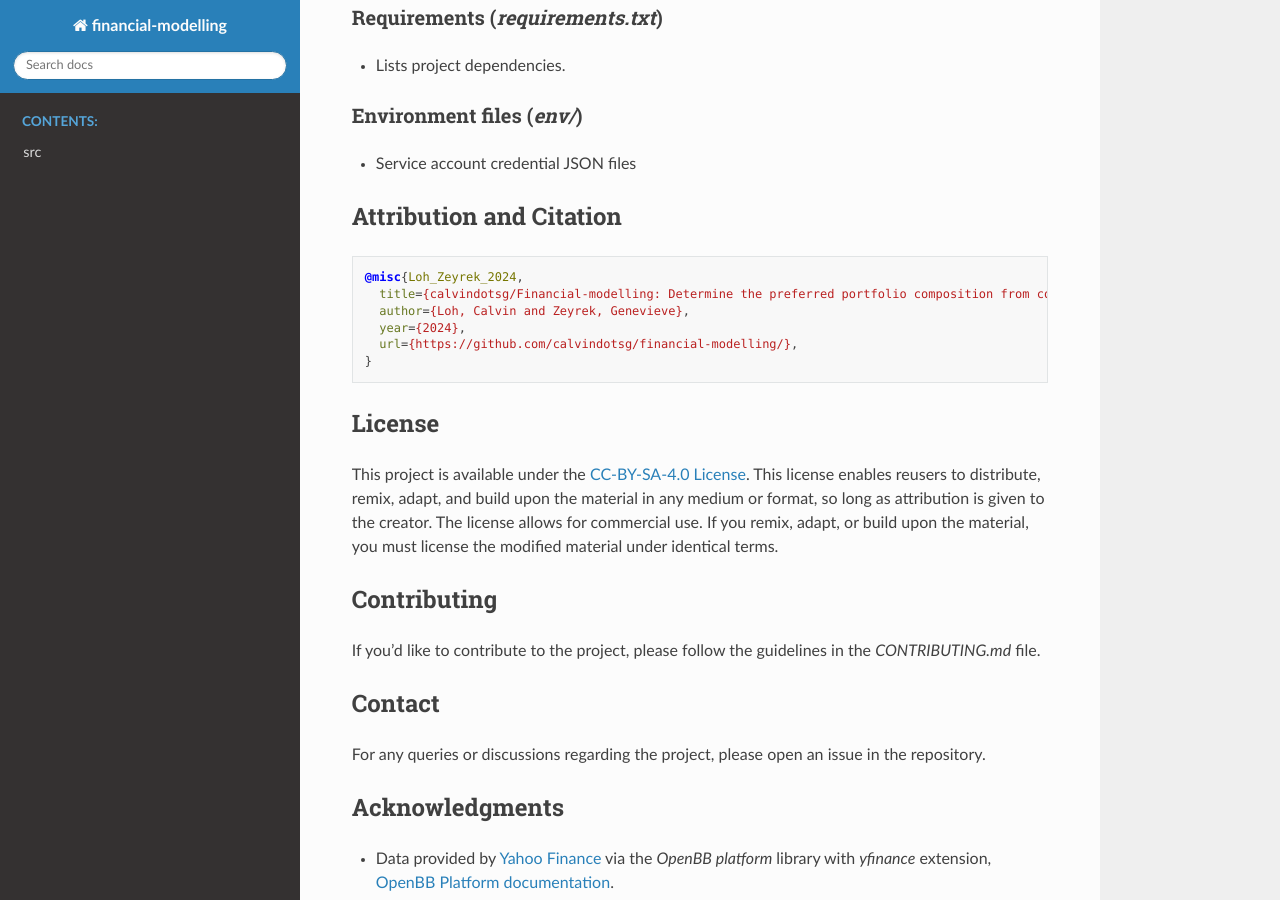
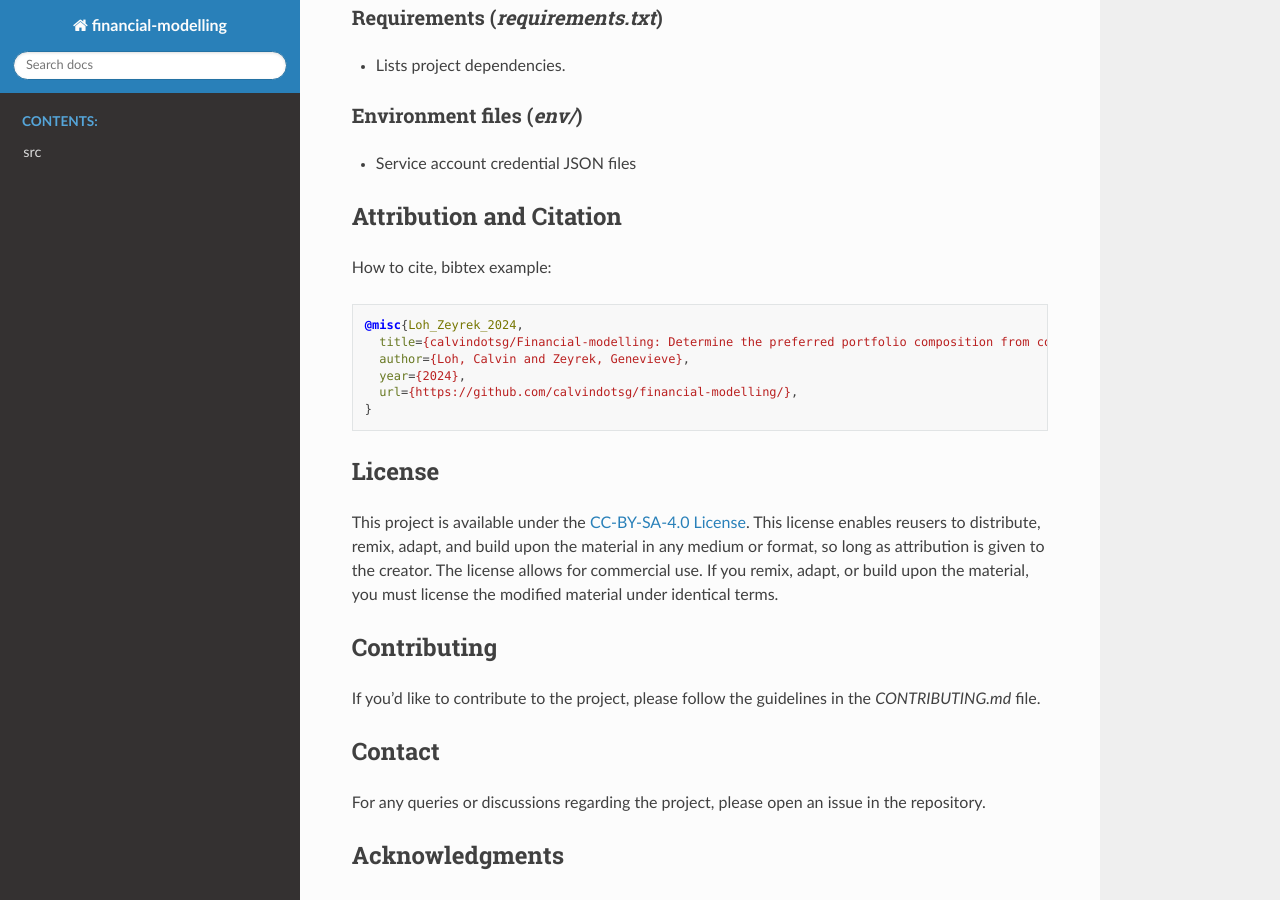
Before and after one commit to calvindotsg/financial-modelling, a Sphinx documentation site: the page built from docs/index.rst, in a window 1280 px wide and 900 px high, scrolled down 3947 px. Built offline with Sphinx 7.4.7 and the Read the Docs theme 2.0.0, drawn with Linux system fonts in a browser that asks for light colours.

```diff
--- a/docs/index.rst
+++ b/docs/index.rst
@@ -162,6 +162,8 @@ Environment files (`env/`)
 Attribution and Citation
 ------------------------
 
+How to cite, bibtex example:
+
 .. code-block:: bibtex
 
    @misc{Loh_Zeyrek_2024,
```
Also changed, not shown: README.md (+1 -1 lines).
